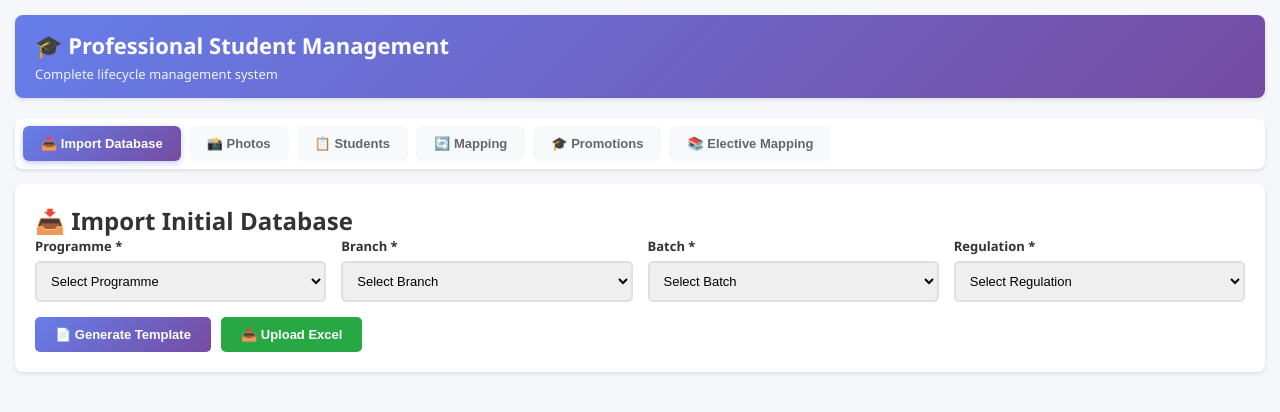
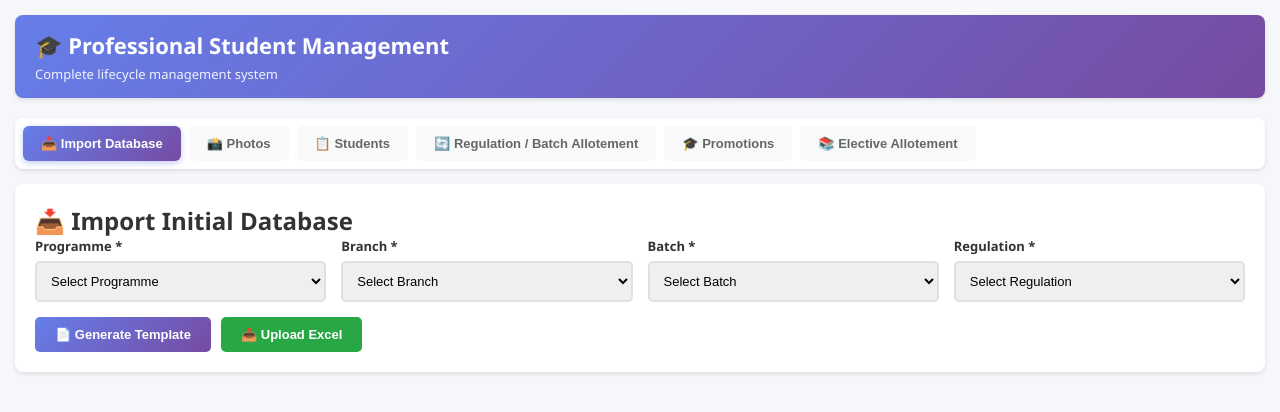
Before and after one commit to sairamhanuman/Kitsw_Sairam, a website: page student-management-COMPLETE-FINAL.html in a window 1280 px wide. Drawn offline with Linux system fonts and the light colour scheme; no server answers.

Commit message:
Update student-management-COMPLETE-FINAL.html

```diff
--- a/student-management-COMPLETE-FINAL.html
+++ b/student-management-COMPLETE-FINAL.html
@@ -469,9 +469,9 @@
             <button class="tab-button active" onclick="openTab('import-initial')">📥 Import Database</button>
             <button class="tab-button" onclick="openTab('import-photos')">📸 Photos</button>
             <button class="tab-button" onclick="openTab('student-management')">📋 Students</button>
-            <button class="tab-button" onclick="openTab('mapping')">🔄 Mapping</button>
+            <button class="tab-button" onclick="openTab('mapping')">🔄 Regulation / Batch Allotement</button>
             <button class="tab-button" onclick="openTab('promotions')">🎓 Promotions</button>
-            <button class="tab-button" onclick="openTab('elective-mapping')">📚 Elective Mapping</button>
+            <button class="tab-button" onclick="openTab('elective-mapping')">📚 Elective Allotement</button>
         </div>
 
         <!-- TAB 1: Import Initial Database -->
```
